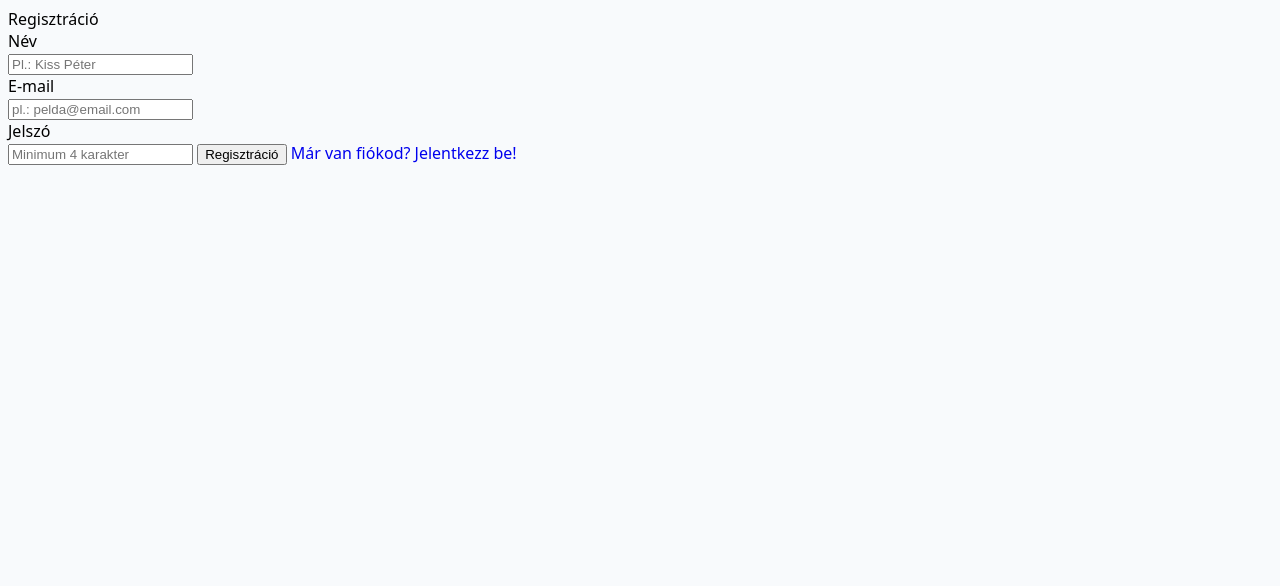
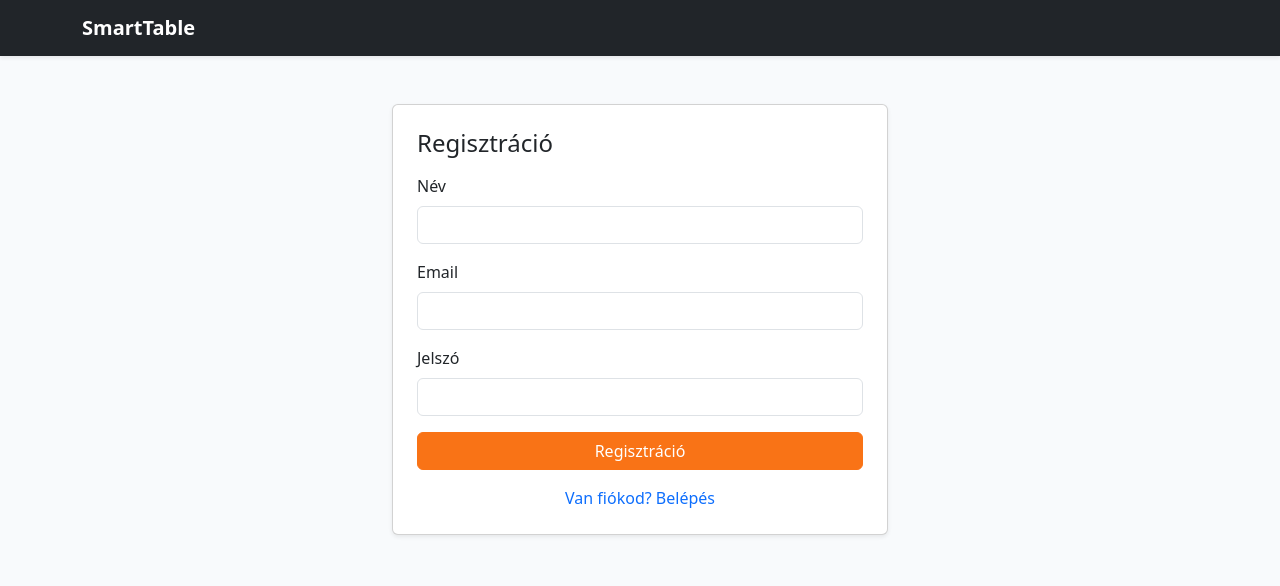
Before and after one commit to Kristof0724/Smarttable, a plain HTML site: page frontend_web/register.html in a window 1280 px wide. Drawn offline with nearby package versions, Linux system fonts and the light colour scheme.

Commit message:
Bejelentkezés,regisztráció módosítása

```diff
--- a/frontend_web/register.html
+++ b/frontend_web/register.html
@@ -1,35 +1,57 @@
-<!doctype html>
+<!DOCTYPE html>
 <html lang="hu">
-
 	<head>
-  <meta charset="utf-8" />
-  <meta name="viewport" content="width=device-width, initial-scale=1" />
-  <title>SmartTable - Regisztráció</title>
+		<meta charset="UTF-8" />
+		<meta
+			name="viewport"
+			content="width=device-width, initial-scale=1.0"
+		/>
+		<title>SmartTable – Regisztráció</title>
+		<link
+			href="https://cdn.jsdelivr.net/npm/bootstrap@5.3.3/dist/css/bootstrap.min.css"
+			rel="stylesheet"
+		/>
 		<link rel="stylesheet" href="css/style.css" />
 	</head>
+	<body>
+		<nav class="navbar navbar-expand-lg navbar-dark bg-dark shadow-sm">
+			<div class="container">
+				<a class="navbar-brand fw-bold" href="index.html">SmartTable</a>
+			</div>
+		</nav>
 
-<body>
-  <div class="container">
-    <div class="card">
-      <div class="title">Regisztráció</div>
-      <div id="err" class="error"></div>
+		<main class="container py-5" style="max-width: 520px">
+			<div class="card shadow-sm">
+				<div class="card-body p-4">
+					<h1 class="h4 mb-3">Regisztráció</h1>
 
-      <div class="label">Név</div>
-      <input id="name" class="input" type="text" placeholder="Pl.: Kiss Péter" />
+					<div class="mb-3">
+						<label class="form-label">Név</label>
+						<input id="name" type="text" class="form-control" />
+					</div>
 
-      <div class="label">E-mail</div>
-      <input id="email" class="input" type="email" placeholder="pl.: pelda@email.com" />
+					<div class="mb-3">
+						<label class="form-label">Email</label>
+						<input id="email" type="email" class="form-control" />
+					</div>
 
-      <div class="label">Jelszó</div>
-      <input id="password" class="input" type="password" placeholder="Minimum 4 karakter" />
+					<div class="mb-3">
+						<label class="form-label">Jelszó</label>
+						<input id="password" type="password" class="form-control" />
+					</div>
 
-      <button id="registerBtn" class="btn">Regisztráció</button>
+					<button id="register" class="btn btn-primary w-100">Regisztráció</button>
 
-      <a class="link" href="login.html">Már van fiókod? Jelentkezz be!</a>
+					<div id="err" class="text-danger small mt-3"></div>
+
+					<div class="text-center mt-3">
+						<a href="login.html">Van fiókod? Belépés</a>
 					</div>
 				</div>
+			</div>
+		</main>
 
+		<script src="https://cdn.jsdelivr.net/npm/bootstrap@5.3.3/dist/js/bootstrap.bundle.min.js"></script>
 		<script type="module" src="js/register.js"></script>
 	</body>
-
 </html>
```
Also changed, not shown: frontend_web/login.html (+44 -23 lines). Lines whose indentation alone changed are shown as unchanged.
